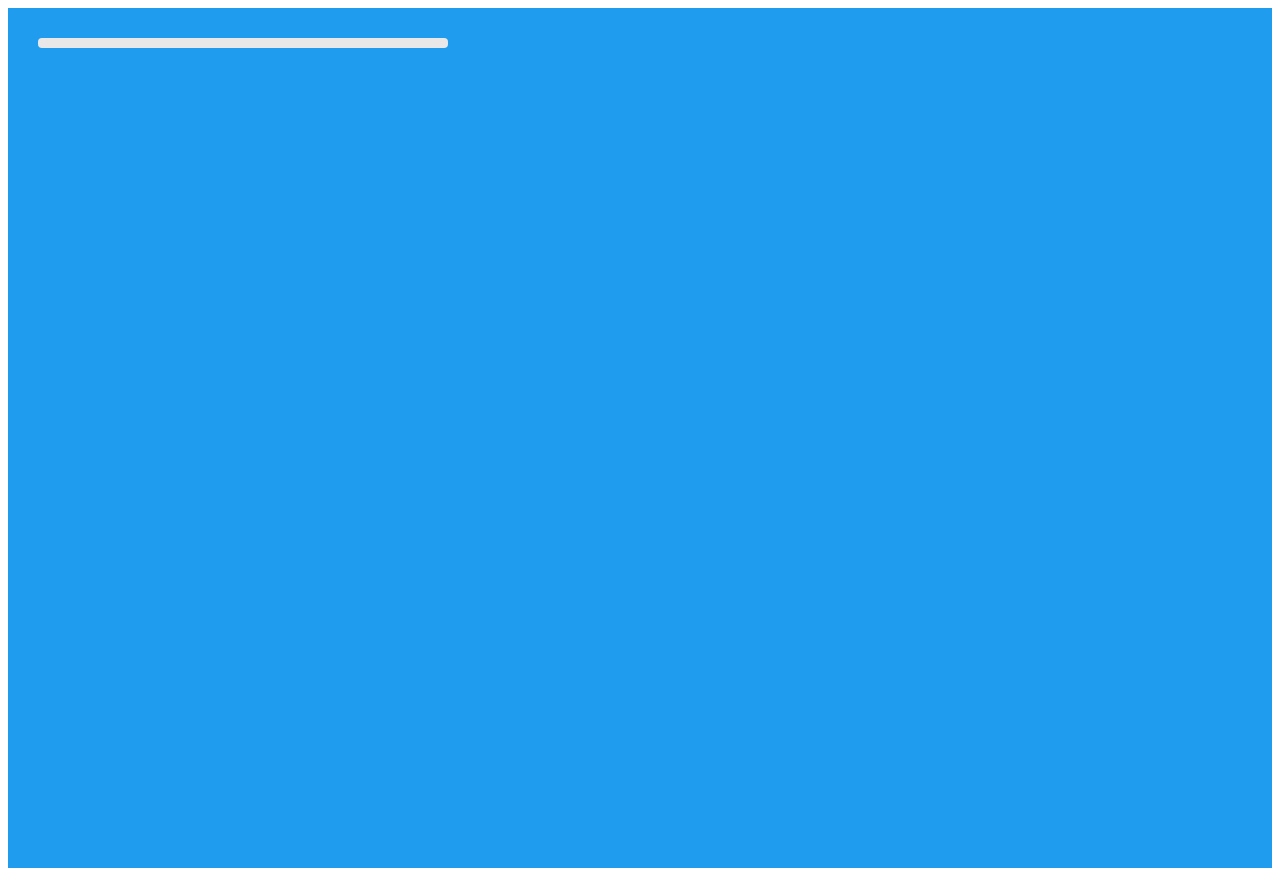
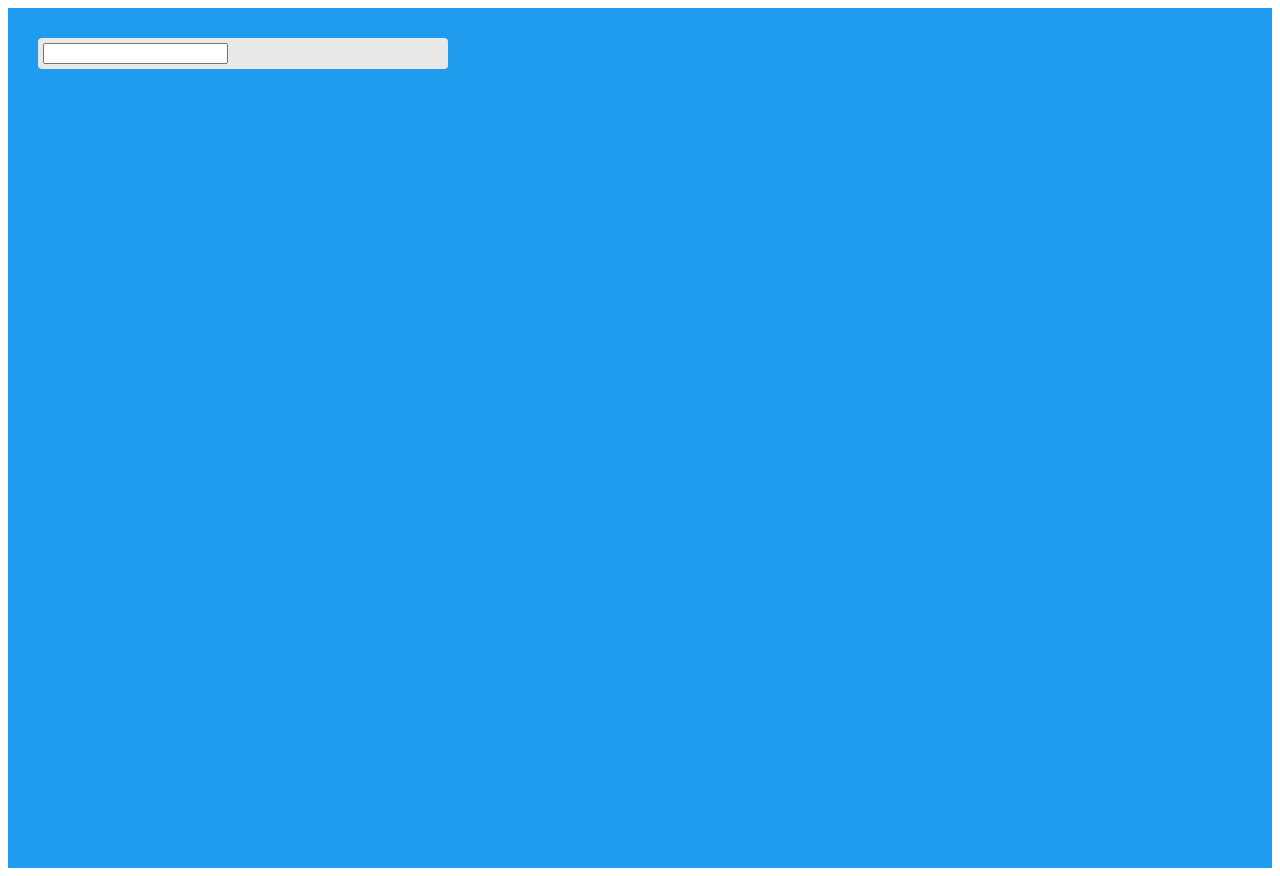
Before and after one commit to 1onyng/todo, a React (Create React App) app: page / in a window 1280 px wide. Built offline with nearby package versions, Linux system fonts and the light colour scheme.

Commit message:
Add create to-do

```diff
--- a/package.json
+++ b/package.json
@@ -8,6 +8,7 @@
   ],
   "main": "src/index.js",
   "dependencies": {
+    "@types/react": "16.9.49",
     "react": "16.13.1",
     "react-dom": "16.13.1",
     "react-scripts": "3.4.3",
--- a/src/App.tsx
+++ b/src/App.tsx
@@ -5,8 +5,35 @@
   return <div className="todo">{todo.text}</div>;
 }
 
+function TodoForm({ addTodo }) {
+  const [value, setValue] = useState("");
+
+  const handleSubmit = (e) => {
+    e.preventDefault();
+    if (!value) return;
+    addTodo(value);
+    setValue("");
+  };
+
+  return (
+    <form onSubmit={handleSubmit}>
+      <input
+        type="text"
+        className="input"
+        value={value}
+        onChange={(e) => setValue(e.target.value)}
+      />
+    </form>
+  );
+}
+
 function App() {
   const [todos, setTodos] = useState([]);
+
+  const addTodo = (text) => {
+    const newTodos = [...todos, { text }];
+    setTodos(newTodos);
+  };
 
   return (
     <div className="app">
@@ -14,6 +41,7 @@
         {todos.map((todo, index) => (
           <Todo key={index} index={index} todo={todo} />
         ))}
+        <TodoForm addTodo={addTodo} />
       </div>
     </div>
   );
```
